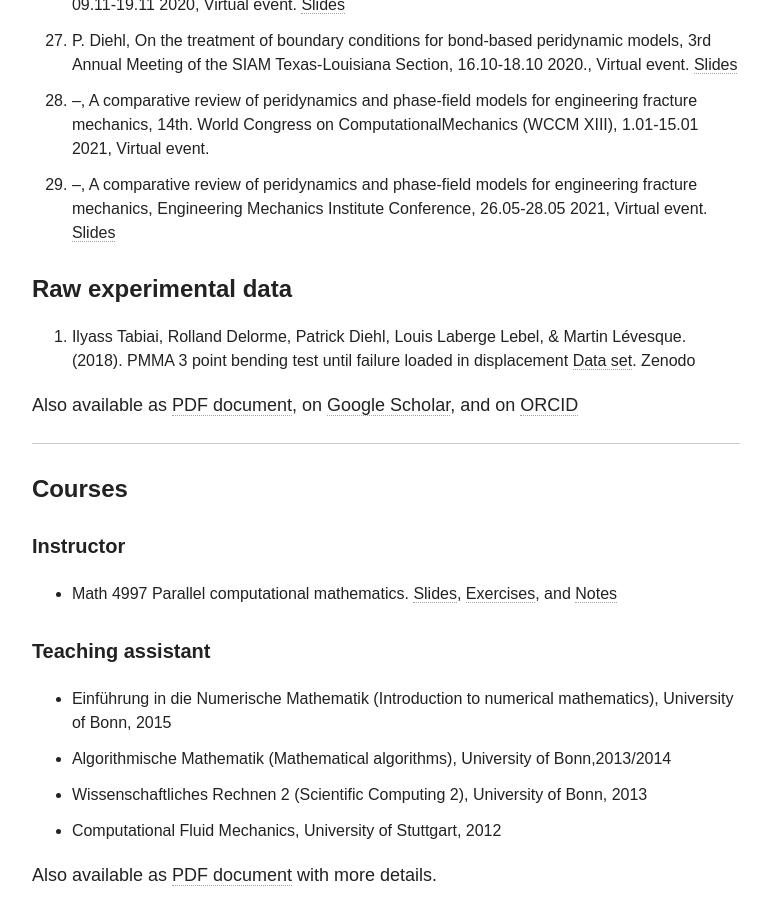
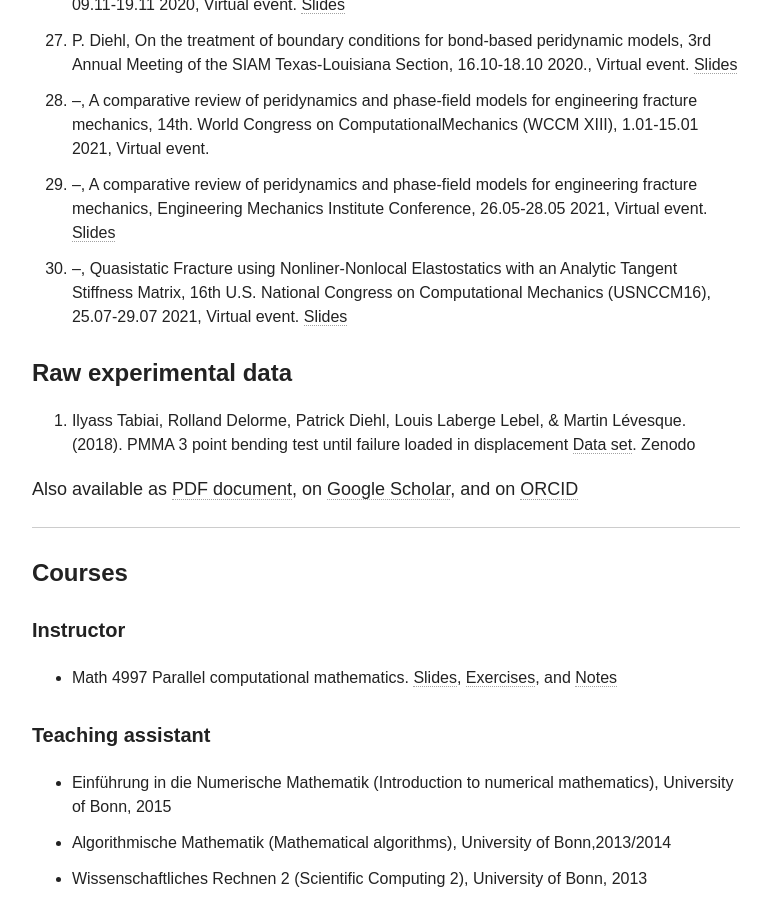
Before and after one commit to diehlpk/diehlpk.github.io, a Jekyll site: the page built from cv/index.md, in a window 1280 px wide and 900 px high, scrolled down 8201 px. Shown: the whole window, without its empty margins (254-1022 px from the left). Built offline with Jekyll 4.4.1, drawn with Linux system fonts in a browser that asks for light colours; nearby versions of some CDN libraries; some web fonts are replaced.

Commit message:
Update CV

```diff
--- a/cv/index.md
+++ b/cv/index.md
@@ -214,6 +214,8 @@ Congress for Theoretical and Applied Mechanics, 04.06-09.06 2018, Rosemont, US.
 27. P. Diehl, On the treatment of boundary conditions for bond-based peridynamic models, 3rd Annual Meeting of the SIAM Texas-Louisiana Section, 16.10-18.10 2020., Virtual event. [Slides](https://www.slideshare.net/PatrickDiehl3/on-the-treatment-of-boundary-conditions-for-bondbased-peridynamic-models)
 28. --, A comparative review of peridynamics and phase-field models for engineering fracture mechanics, 14th. World Congress on ComputationalMechanics (WCCM XIII), 1.01-15.01 2021, Virtual event.
 29. --, A comparative review of peridynamics and phase-field models for engineering fracture mechanics, Engineering Mechanics Institute Conference, 26.05-28.05 2021, Virtual event. [Slides](https://www.slideshare.net/PatrickDiehl3/emi-2021-a-comparative-review-of-peridynamics-and-phasefield-models-for-engineering-fracture-mechanics)
+30. --, Quasistatic Fracture using Nonliner-Nonlocal Elastostatics with an Analytic Tangent Stiffness Matrix, 16th U.S. National Congress on Computational Mechanics (USNCCM16), 25.07-29.07 2021, Virtual event. [Slides](https://www.slideshare.net/PatrickDiehl3/quasistatic-fracture-using-nonlinernonlocal-elastostatics-with-an-analytic-tangent-stiffness-matrix)
+
 
 #### Raw experimental data
 1. Ilyass Tabiai, Rolland Delorme, Patrick Diehl, Louis Laberge Lebel, & Martin Lévesque. (2018). PMMA 3 point bending test until failure loaded in displacement [Data set](http://doi.org/10.5281/zenodo.1172068). Zenodo
```
